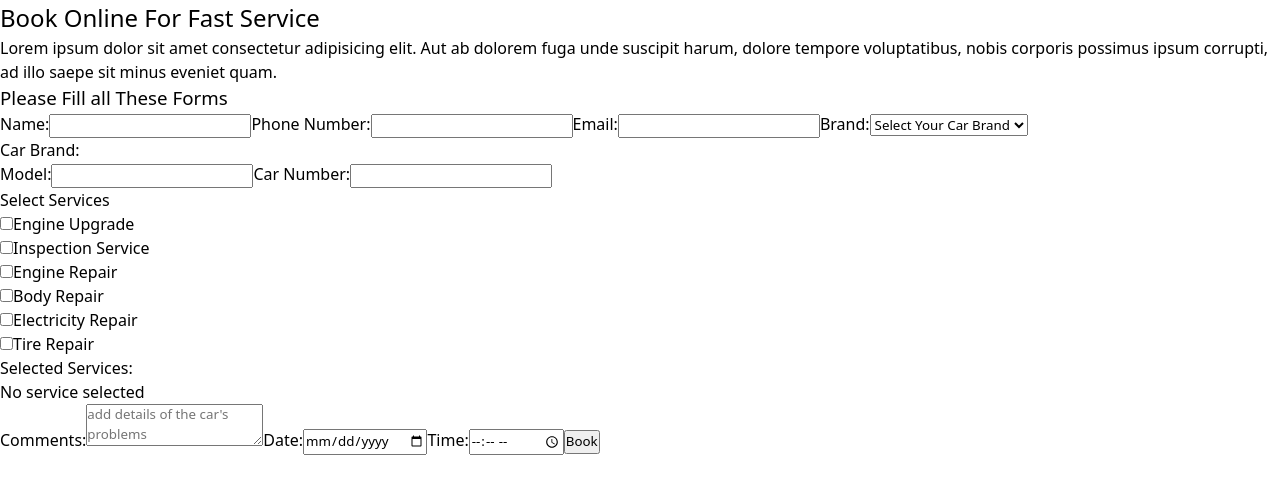
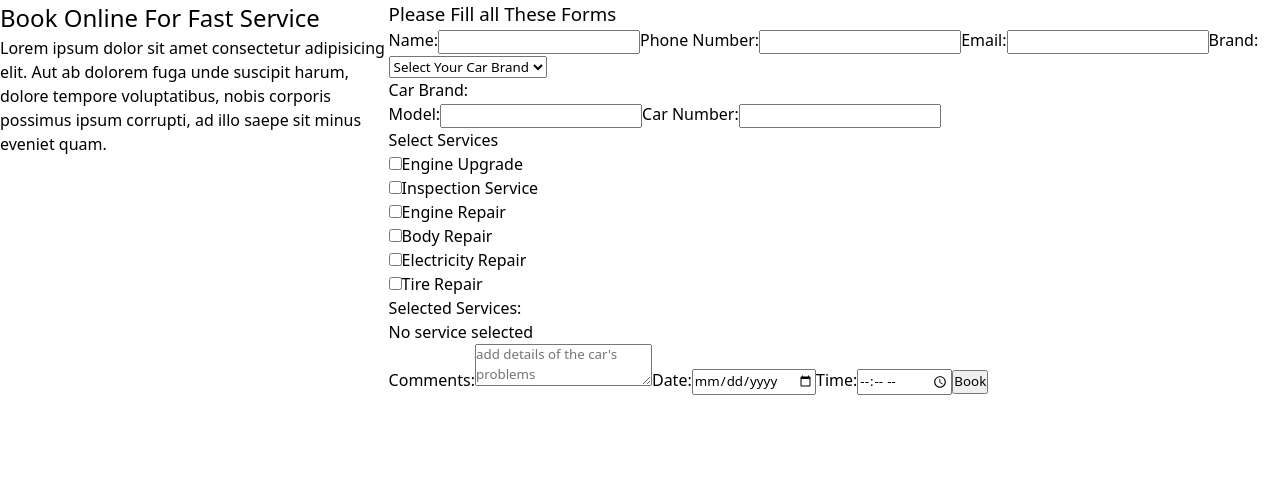
Before and after one commit to ardiantohendy/car-repair-app-reactjs, a React (Vite) app: page /book in a window 1280 px wide. Shown: the top 494 px of the page. Built offline with nearby package versions, Linux system fonts and the light colour scheme.

Commit message:
reset all form to empty after push book button

```diff
--- a/src/components/BookComponent.jsx
+++ b/src/components/BookComponent.jsx
@@ -74,6 +74,17 @@ const BookComponent = () => {
     });
 
     alert("Booking submitted successfully!");
+
+    setName("");
+    setPhoneNumber("");
+    setEmail("");
+    setBrand("");
+    setModel("");
+    setCarNumber("");
+    setServices([]); // Karena ini array, reset dengan []
+    setComment("");
+    setDate("");
+    setTime("");
   };
 
   return (
--- a/src/index.css
+++ b/src/index.css
@@ -492,7 +492,20 @@ body .footer img {
 }
 
 /* BOOK PAGE */
+
+body .bookContainer {
+  width: 100%;
+  height: 100vh;
+  display: flex;
+}
+
+.bookContainer .left {
+  width: 35%;
+  height: 100%;
+}
+
 /*
+
 .container {
   max-width: 500px;
   margin: auto;
```
